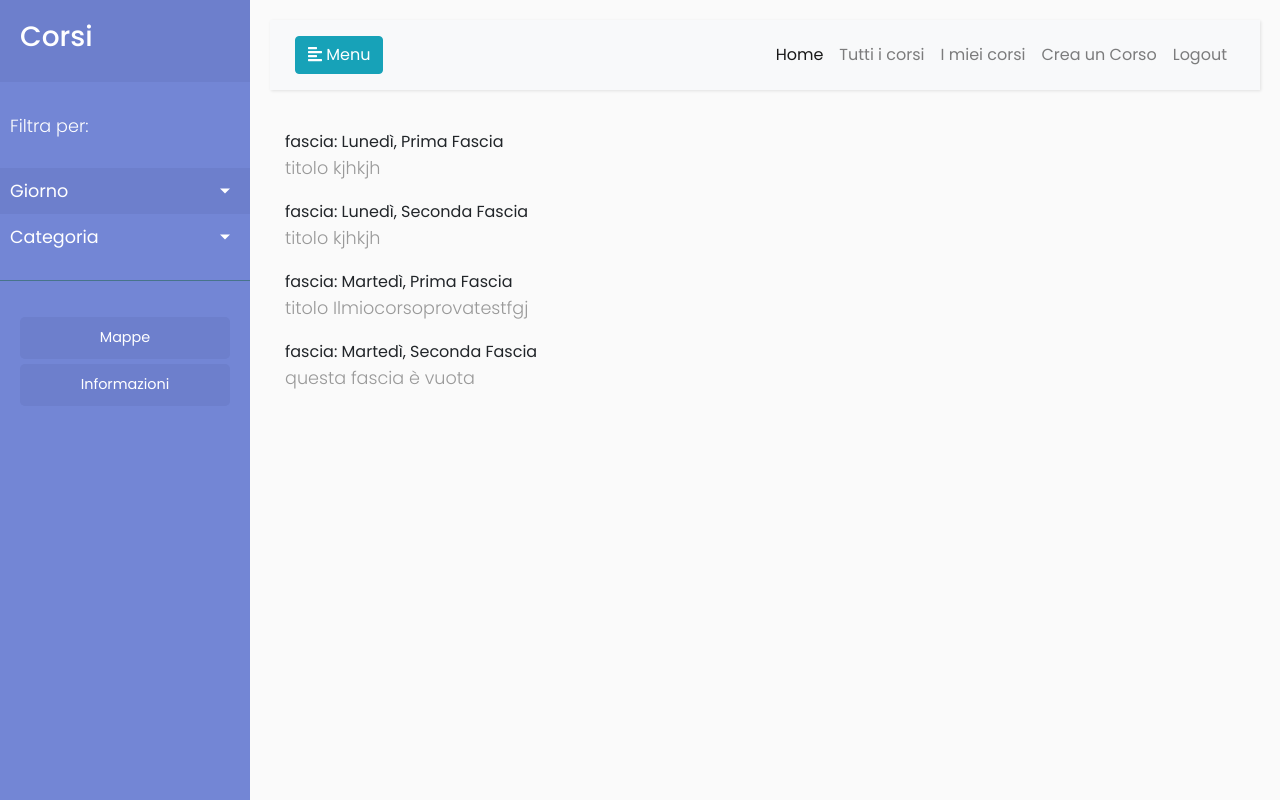
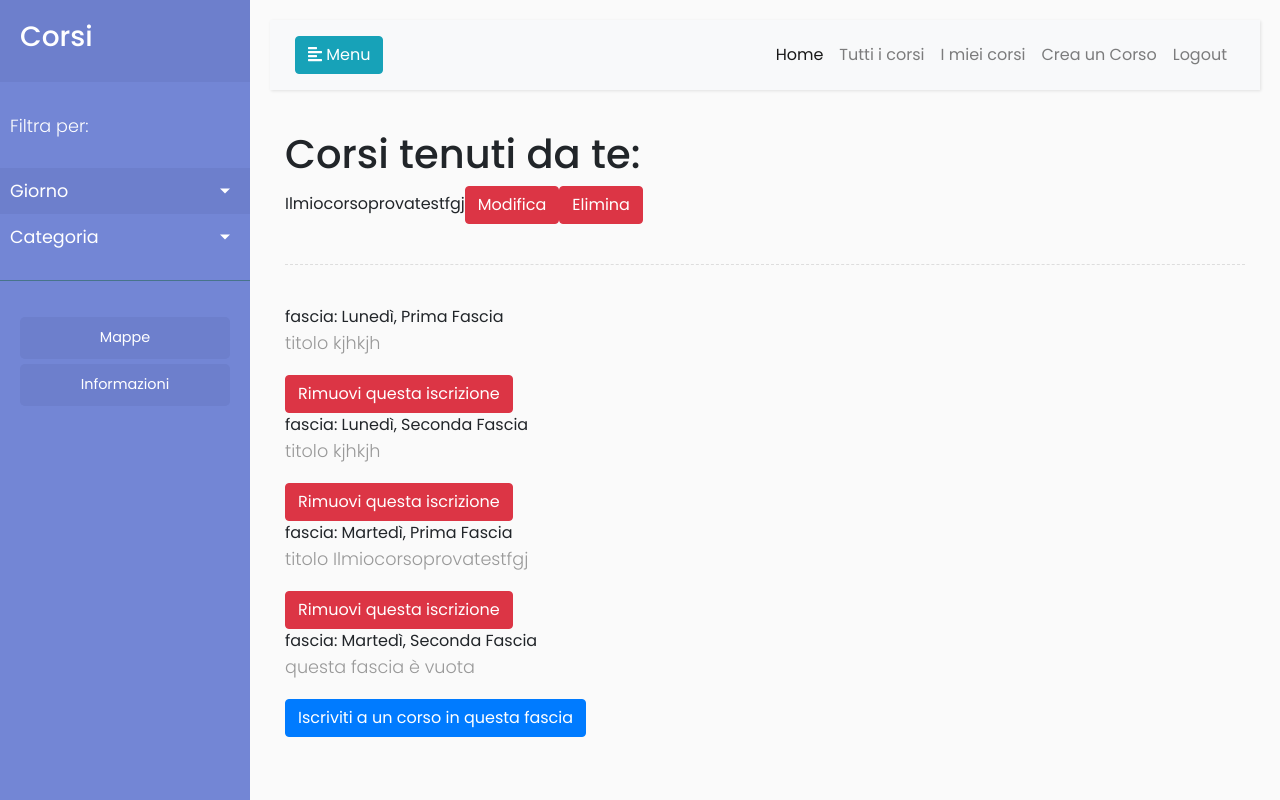
Before and after one commit to arcobiSwifty/SettimanaFlessibile_new, a Django app: page /mieicorsi/ in a window 1280 px wide. Run offline with Django 3.2, Linux system fonts and the light colour scheme; a user stored in the database is signed in; data comes from the database, SQL or seed files in the repository; both versions use the stored data as it was after the commit; some libraries are stand-ins or nearby versions.

Commit message:
minor changes and bug fixing

```diff
--- a/app/templates/corsi/miei_corsi.html
+++ b/app/templates/corsi/miei_corsi.html
@@ -3,16 +3,28 @@
 {% block content %}
 
   <div class="container">
+    <table>
+      {% for corsi in hosted_courses %}
+      <h1>Corsi tenuti da te:</h1>
+      {{corsi}}<button class="btn btn-danger">Modifica</button>
+      <button class="btn btn-danger">Elimina</button>
+      <br>
+      {% endfor %}
+      <div class="line"></div>
 
     {% for iscrizione in iscrizioni %}
     fascia: {{iscrizione.fascia}}
       {% if iscrizione.empty == False %}
       <p id="{{iscrizione.id}}">titolo {{iscrizione.titolo}}</p>
+      <button class="btn btn-danger">Rimuovi questa iscrizione</button><br>
       {% else %}
-      <p>  questa fascia è vuota</p><br>
+      <p>questa fascia è vuota</p>
+      <button class="btn btn-primary"><a href="/corsi/">Iscriviti a un corso in questa fascia</a></button>
+      <br>
       {% endif %}
 
     {% endfor %}
+  </table>
 
   </div>
 
--- a/app/views.py
+++ b/app/views.py
@@ -105,4 +105,5 @@ def corsi(request):
 def miei_corsi(request):
 	iscrizioni = methods.Corso_Delegate().get_corsi(request)
 	fasce = Fascia.objects.all()
-	return render(request, 'corsi/miei_corsi.html', {'iscrizioni': iscrizioni, 'fasce': fasce})
+	hosted_courses = Utente.objects.get(user=request.user).hosted_courses.all()
+	return render(request, 'corsi/miei_corsi.html', {'iscrizioni': iscrizioni, 'fasce': fasce, 'hosted_courses': hosted_courses})
```
Also changed, not shown: db.sqlite3.
